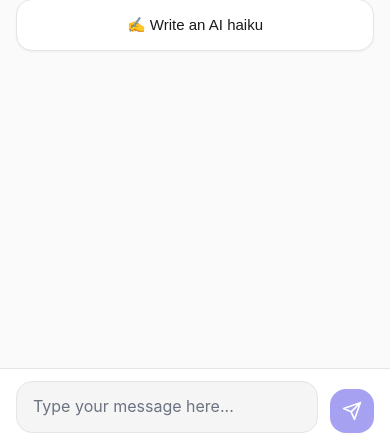
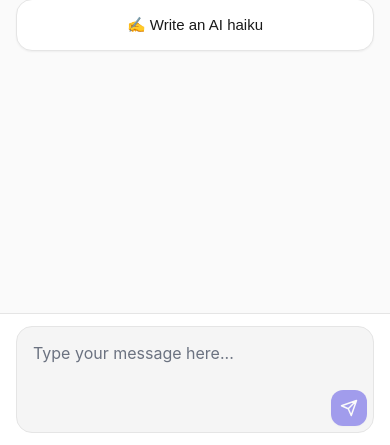
Before and after one commit to andres-tran/yurie, a Flask app: page / in a window 390 px wide. Shown: the part 399-844 px from the top of the page. Run offline with Flask 3, Linux system fonts and the light colour scheme.

Commit message:
Integrate send button inside chat input field - Moved send button inside input container with absolute positioning - Increased input height to 80px minimum for better text visibility - Added responsive adjustments for mobile devices - Updated auto-resize function to respect new height limits

```diff
--- a/static/css/style.css
+++ b/static/css/style.css
@@ -340,28 +340,33 @@ body {
 }
 
 .input-wrapper {
-    display: flex;
-    gap: 12px;
-    align-items: flex-end;
     max-width: 800px;
     margin: 0 auto;
     width: 100%;
 }
 
+.input-field-container {
+    position: relative;
+    display: flex;
+    align-items: flex-end;
+}
+
 #messageInput {
-    flex: 1;
+    width: 100%;
     background: var(--bg-tertiary);
     border: 1px solid var(--border);
     color: var(--text-primary);
-    padding: 14px 18px;
+    padding: 16px 60px 16px 20px; /* More padding on the right for the button */
     border-radius: var(--border-radius);
     font-size: 15px;
     resize: none;
     outline: none;
     transition: var(--transition);
-    max-height: 120px;
+    min-height: 80px; /* Increased from single line */
+    max-height: 180px;
     line-height: 1.6;
     font-family: inherit;
+    overflow-y: auto;
 }
 
 #messageInput::placeholder {
@@ -375,12 +380,15 @@ body {
 }
 
 #sendButton {
-    width: 48px;
-    height: 48px;
-    min-width: 48px;
+    position: absolute;
+    right: 8px;
+    bottom: 8px;
+    width: 40px;
+    height: 40px;
+    min-width: 40px;
     background: var(--accent);
     border: none;
-    border-radius: var(--border-radius);
+    border-radius: var(--border-radius-sm);
     color: white;
     cursor: pointer;
     display: flex;
@@ -529,13 +537,22 @@ body {
 
     #messageInput {
         font-size: 16px; /* Prevent zoom on iOS */
-        padding: 12px 16px;
+        padding: 14px 50px 14px 16px; /* Adjust padding for mobile */
+        min-height: 70px;
+        max-height: 150px;
     }
 
     #sendButton {
-        width: 44px;
-        height: 44px;
-        min-width: 44px;
+        width: 36px;
+        height: 36px;
+        min-width: 36px;
+        right: 7px;
+        bottom: 7px;
+    }
+
+    #sendButton svg {
+        width: 18px;
+        height: 18px;
     }
 }
 
--- a/static/js/app.js
+++ b/static/js/app.js
@@ -38,8 +38,10 @@ function autoResizeTextarea(textarea) {
     // Reset height to calculate new scrollHeight
     textarea.style.height = 'auto';
 
-    // Set new height with max limit
-    const newHeight = Math.min(textarea.scrollHeight, 120);
+    // Set new height with min and max limits
+    const minHeight = 80; // Match CSS min-height
+    const maxHeight = 180; // Match CSS max-height
+    const newHeight = Math.max(minHeight, Math.min(textarea.scrollHeight, maxHeight));
     textarea.style.height = newHeight + 'px';
 
     // Restore scroll position
--- a/templates/index.html
+++ b/templates/index.html
@@ -51,10 +51,11 @@
 
         <footer class="input-container" role="contentinfo">
             <form class="input-wrapper" onsubmit="sendMessage(); return false;" role="form" aria-label="Message input form">
+                <div class="input-field-container">
                     <textarea
                         id="messageInput"
                         placeholder="Type your message here..."
-                    rows="1"
+                        rows="3"
                         onkeydown="handleKeyPress(event)"
                         aria-label="Message input"
                         aria-required="true"
@@ -64,6 +65,7 @@
                             <path d="M22 2L11 13M22 2l-7 20-4-9-9-4 20-7z" stroke-width="2" stroke-linecap="round" stroke-linejoin="round"/>
                         </svg>
                     </button>
+                </div>
             </form>
         </footer>
     </div>
```
Lines whose indentation alone changed are shown as unchanged.
